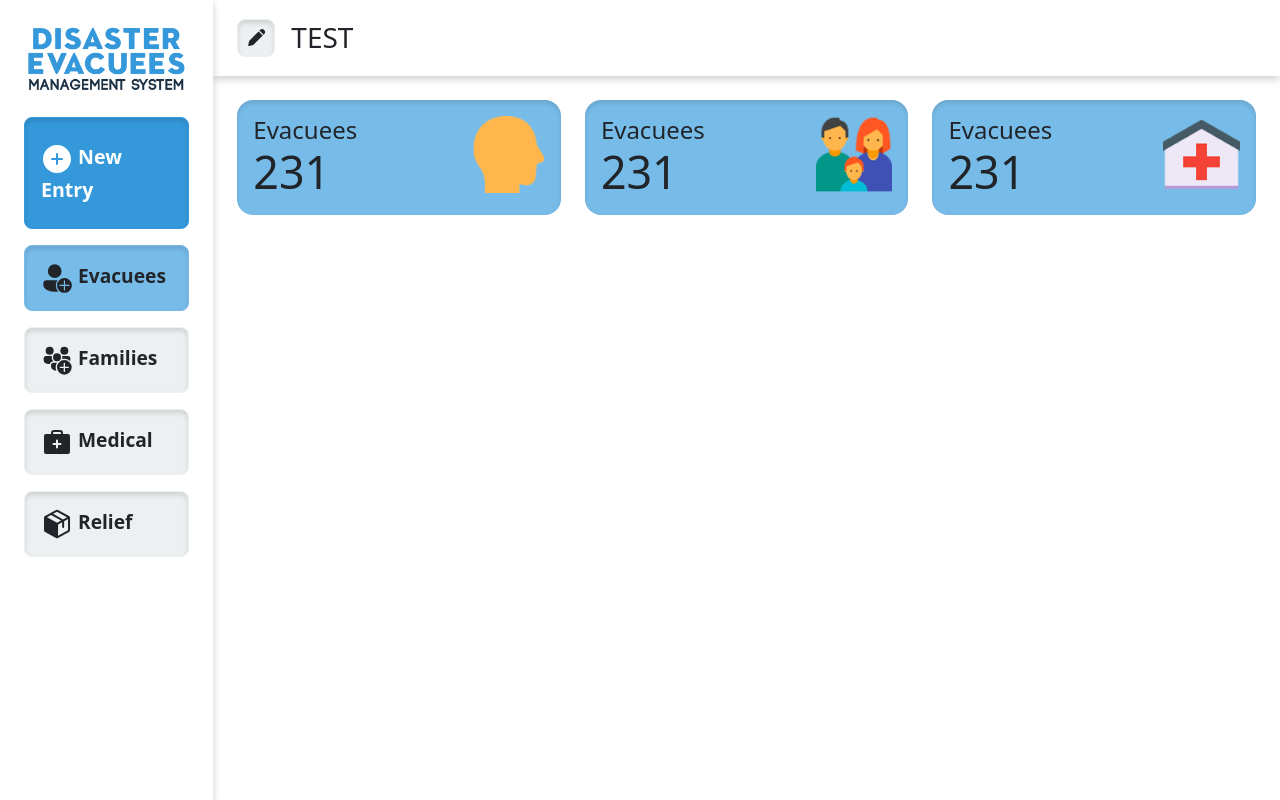
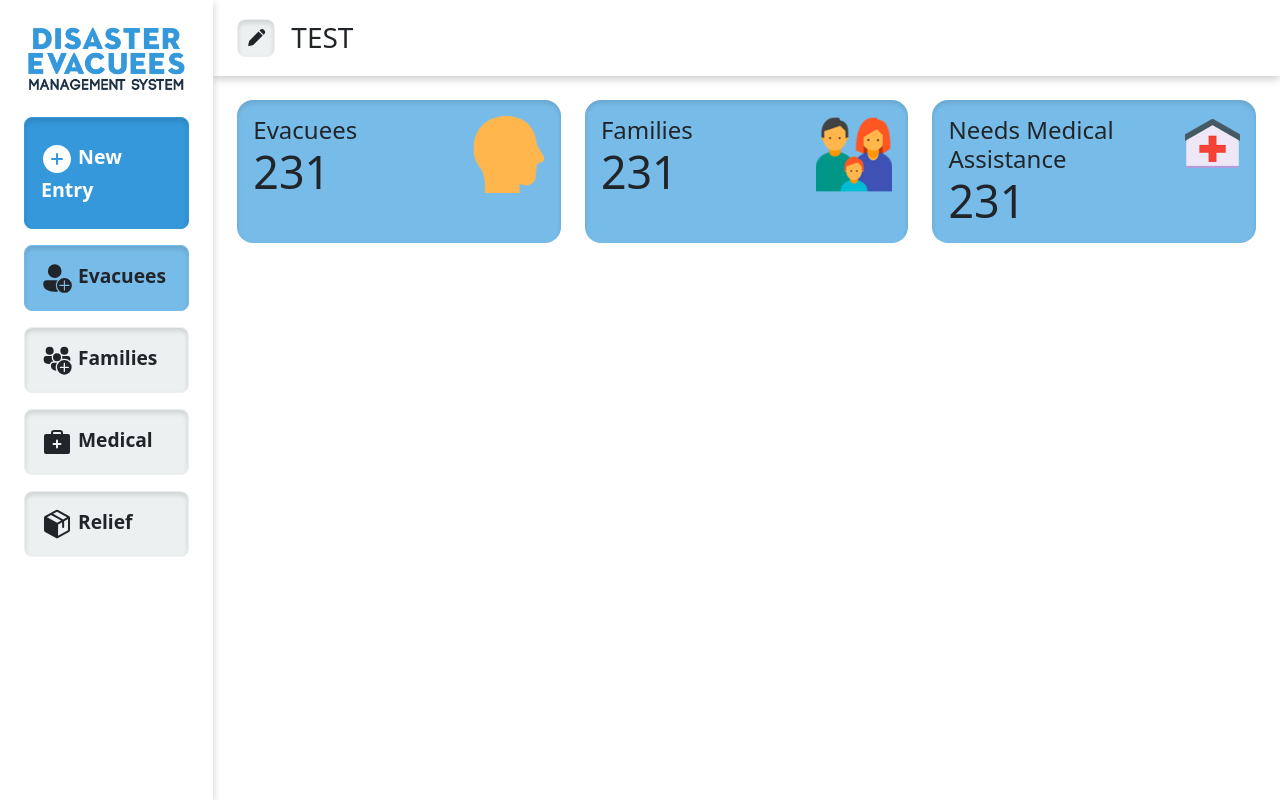
Before and after one commit to iooosef/dems, a Vue app: page / in a window 1280 px wide. Built offline with nearby package versions, Linux system fonts and the light colour scheme.

Commit message:
Changed flex-fill of each widget by w-100

```diff
--- a/src/components/AnalyticsCard.vue
+++ b/src/components/AnalyticsCard.vue
@@ -1,6 +1,6 @@
 <template>
     <section class="d-flex flex-row justify-content-between">
-        <div class="d-flex flex-fill bg-dems-secondary shadow-inset rounded-4">
+        <div class="w-100 d-flex bg-dems-secondary shadow-inset rounded-4">
             <div class="p-3 flex-grow-1">
                 <h4>Evacuees</h4>
                 <h1 class="analytics-data-num">{{ analytics }}</h1>
@@ -9,18 +9,18 @@
                 <img src="@/assets/img/analytics_evacuees.png" class="analytics-img" alt="">
             </div>
         </div>
-        <div class="mx-4 d-flex flex-fill bg-dems-secondary shadow-inset rounded-4">
+        <div class="w-100 mx-4 d-flex bg-dems-secondary shadow-inset rounded-4">
             <div class="p-3 flex-grow-1">
-                <h4>Evacuees</h4>
+                <h4>Families</h4>
                 <h1 class="analytics-data-num">{{ analytics }}</h1>
             </div>
             <div class="p-3 flex-shrink-1">
                 <img src="@/assets/img/analytics_family.png" class="analytics-img" alt="">
             </div>
         </div>
-        <div class="d-flex flex-fill bg-dems-secondary shadow-inset rounded-4">
-            <div class="p-3 flex-grow-1">
-                <h4>Evacuees</h4>
+        <div class="w-100 d-flex bg-dems-secondary shadow-inset rounded-4">
+            <div class="ps-3 py-3 flex-grow-1">
+                <h4>Needs Medical Assistance</h4>
                 <h1 class="analytics-data-num">{{ analytics }}</h1>
             </div>
             <div class="p-3 flex-shrink-1">
```
